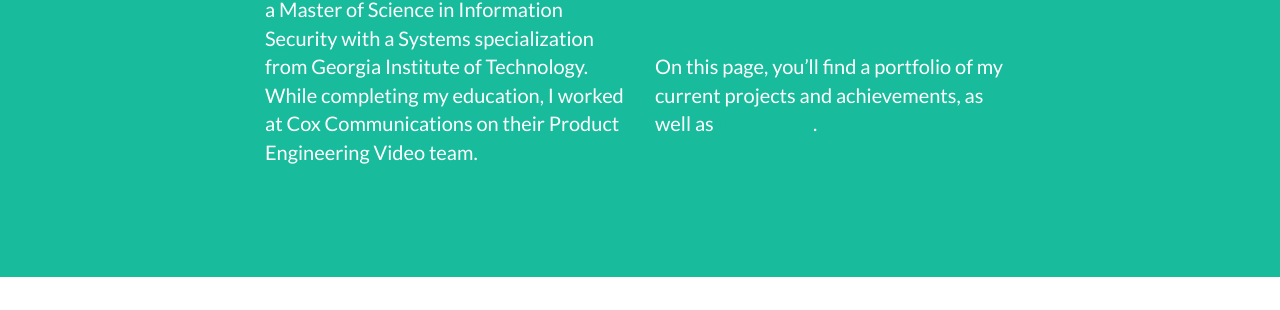
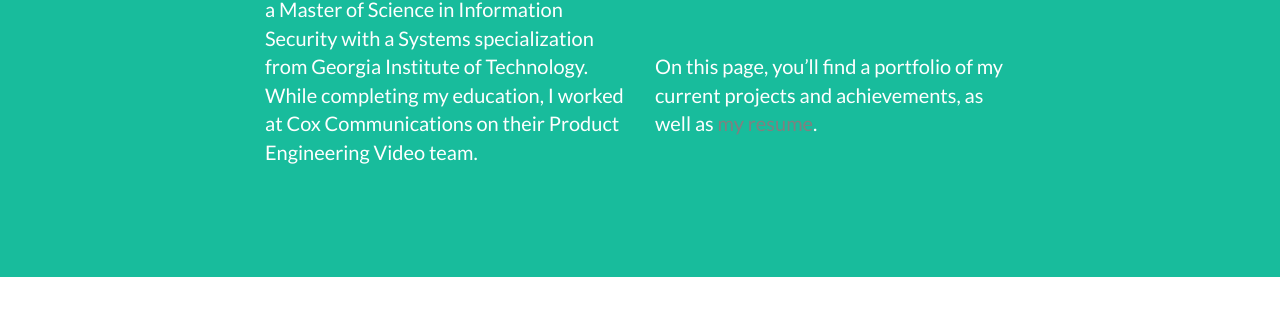
Before and after one commit to skandaloptagon/skandaloptagon.github.io, a Jekyll site: the page built from index.html, in a window 1280 px wide and 900 px high, scrolled down 1819 px. Shown: the part 140-450 px from the top of the window. Built offline with Jekyll 4.4.1, drawn with Linux system fonts in a browser that asks for light colours.

Commit message:
Update about.html

```diff
--- a/_includes/about.html
+++ b/_includes/about.html
@@ -12,7 +12,7 @@
                     <p>I am a Software Engineer and have been conducting research professionally since 2012 in areas ranging from cable video applications to and network security. I received a Bachelor of Software Engineering from Auburn University and a Master of Science in Information Security with a Systems specialization from Georgia Institute of Technology. While completing my education, I worked at Cox Communications on their Product Engineering Video team.</p>
                 </div>
                 <div class="col-lg-4">
-                    <p>One of my biggest aspirations is to produce innovative security research and technologies to help people understand how they can be more secure. Another goal is to learn about developing secure and usable applications.<br><br><br>On this page, you’ll find a portfolio of my current projects and achievements, as well as <a href="https://docs.google.com/document/d/1GMQErZ-_e-e_MyrJzxUZCiKRDgTiMQhmfdjN0bNaEy4/edit?usp=sharing">my resume</a>.</p>
+                    <p>One of my biggest aspirations is to produce innovative security research and technologies to help people understand how they can be more secure. Another goal is to learn about developing secure and usable applications.<br><br><br>On this page, you’ll find a portfolio of my current projects and achievements, as well as <a href="https://docs.google.com/document/d/1GMQErZ-_e-e_MyrJzxUZCiKRDgTiMQhmfdjN0bNaEy4/edit?usp=sharing" style="color:gray">my resume</a>.</p>
                 </div>
             </div>
         </div>
```
